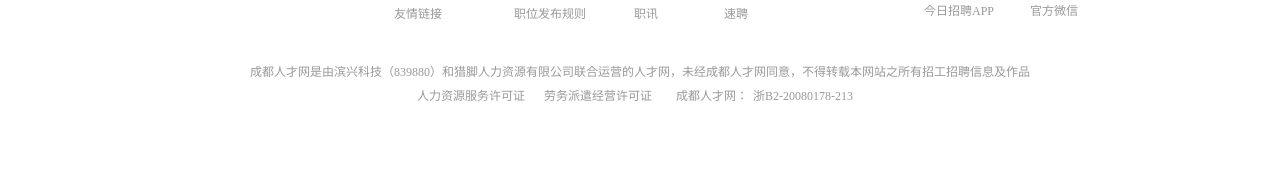
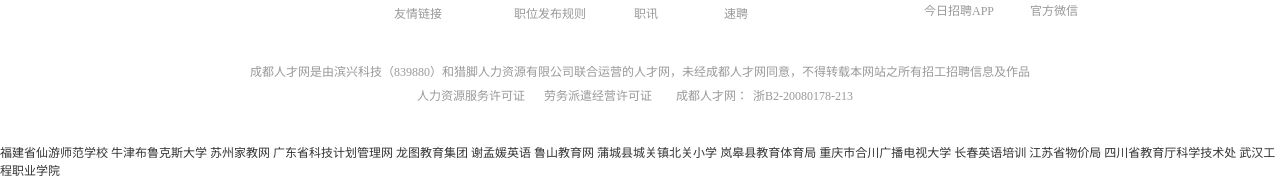
Before and after one commit to blue124qq/dcdrcw_n, a plain HTML site: page index.html in a window 1280 px wide. Shown: the part 2860-3039 px from the top of the page. Before the commit the page ends 3003 px from the top, so only its background shows below. Drawn offline with Linux system fonts and the light colour scheme; no server answers; a script that the page names is missing.

Commit message:
Update index.html

```diff
--- a/index.html
+++ b/index.html
@@ -3657,6 +3657,21 @@
             </ul>
         </div>
     </div>
+    <a href="https://www.xysf.fj.cn/">福建省仙游师范学校<a>
+<a href="https://www.brookes.org.cn/">牛津布鲁克斯大学<a>
+<a href="https://www.suzhoujjw.cn/">苏州家教网<a>
+<a href="https://www.stw.gd.cn/">广东省科技计划管理网<a>
+<a href="https://www.longtuedu.cn/">龙图教育集团<a>
+<a href="https://www.xiemengyuan.cn/">谢孟媛英语<a>
+<a href="https://www.iLushanedu.com/">鲁山教育网<a>
+<a href="https://www.puchengedu.com/">蒲城县城关镇北关小学<a>
+<a href="https://www.lgedu.net/">岚皋县教育体育局<a>
+<a href="https://www.hcdd.cq.cn/">重庆市合川广播电视大学<a>
+<a href="https://www.jiajiao315.cn/">长春英语培训<a>
+<a href="https://www.jspn.js.cn/">江苏省物价局<a>
+<a href="https://www.scest.net/">四川省教育厅科学技术处<a>
+<a href="https://www.wgxy.org.cn/">武汉工程职业学院<a>
+
     <input id="userType" type="hidden" value="0">
     <input id="usType" type="hidden" value="1">
     <input type="hidden" id="cityId" name="name" value="7204">
```
